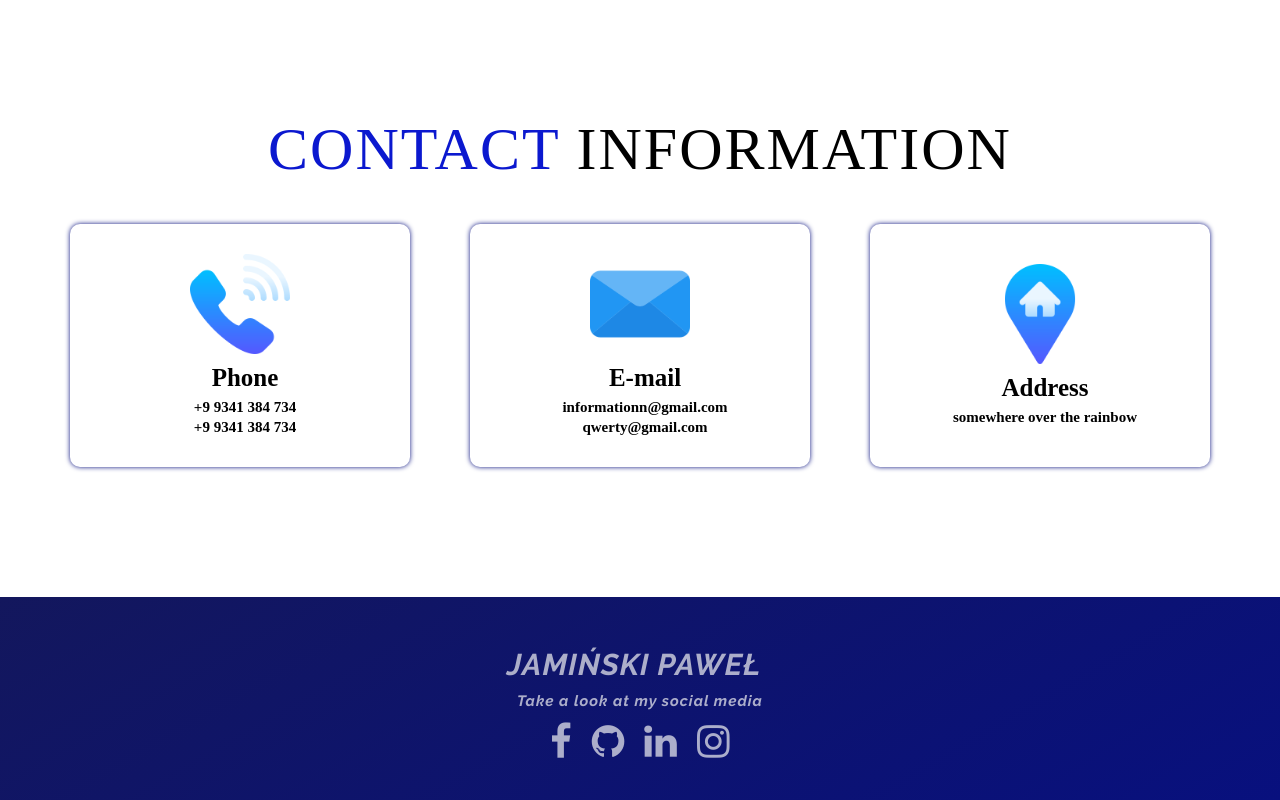
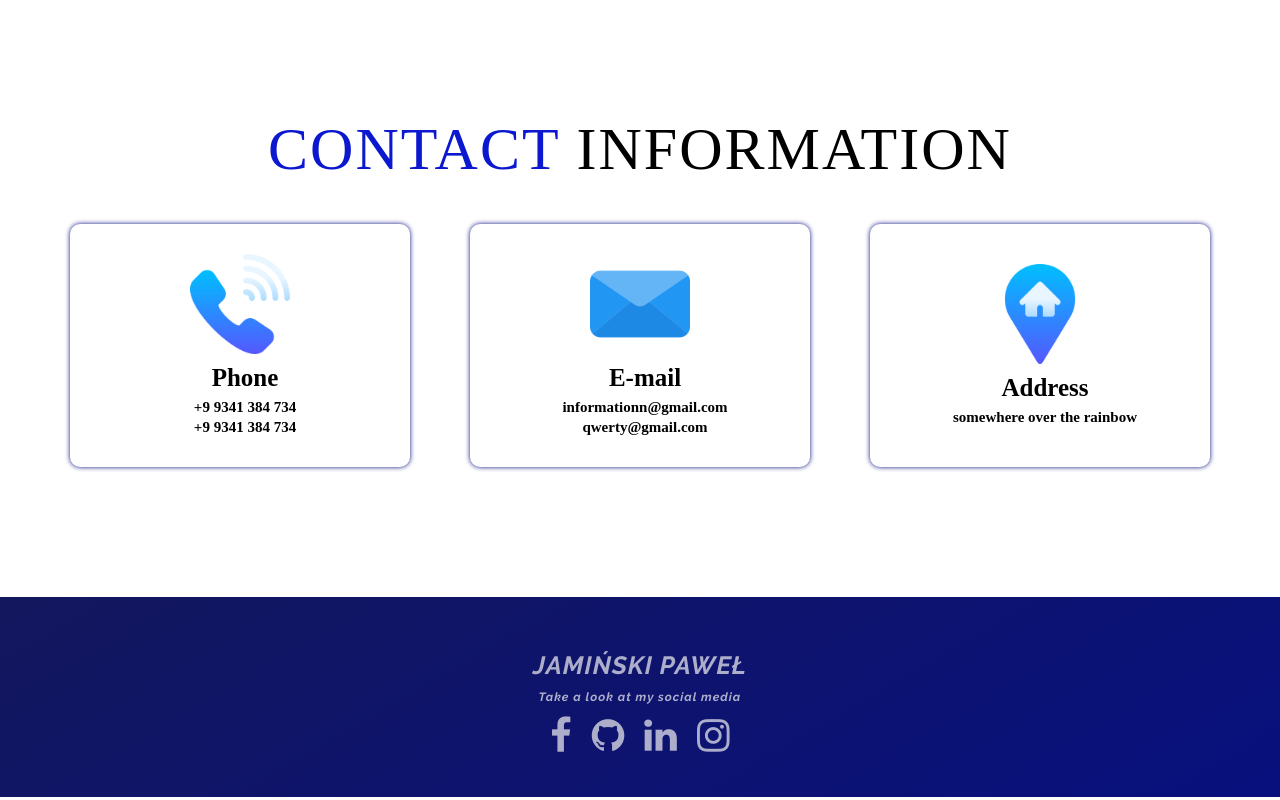
Before and after one commit to PawelJ97/First-Portfolio-template, a plain HTML site: page index.html in a window 1280 px wide. Shown: the part 4526-5326 px from the top of the page. Drawn offline with Linux system fonts and the light colour scheme; a web font is replaced by a local one.

Commit message:
footer-changes

```diff
--- a/JS/app.js
+++ b/JS/app.js
@@ -8,7 +8,6 @@ hamburger.addEventListener('click', () => {
     hamburger.classList.toggle('active');
     mobile_menu.classList.toggle('active');
 })
-
 //background when scrolling
 document.addEventListener('scroll',() =>{
     var scroll_position = window.scrollY;
@@ -18,7 +17,7 @@ document.addEventListener('scroll',() =>{
         header.style.backgroundColor = 'transparent';
     }
 })
-//close  menu
+//close menu
 close_menu.forEach((item) =>{
     item.addEventListener('click', ()=>{
         hamburger.classList.toggle('active');
--- a/style.css
+++ b/style.css
@@ -45,13 +45,15 @@ p{
     color: rgb(11, 24, 207);
 }
 .designation h1{
+    display: flex;
+    justify-content: center;
     font-family: 'Raleway', sans-serif;
     letter-spacing: .1rem;
-    font-size: 3rem ;
+    font-size: 2.5rem ;
     text-transform: uppercase;
     color: rgba(245, 245, 245, 0.687);
 }
-/*Header Section*/
+/*HEADER SECTION*/
 #header{
     position:fixed;
     z-index: 1000;
@@ -181,13 +183,9 @@ p{
 #header .hamburger.active .bar::after{
     top:0;
 }
+/*END HEADER SECTION*/
 
-
-/*End Header Section*/
-
-
-/*Hero Section*/
-/*Bg photo and center*/
+/*HERO SECTION*/
 #hero{
     background-image: url(./img/bg.jpg);
     background-size: cover;
@@ -214,7 +212,6 @@ p{
     padding: 0 50px;
     justify-content: flex-start;
 }
-
 /*The main inscription of the greeting*/
 #hero h1{
     font-family: 'Raleway', sans-serif;
@@ -278,11 +275,9 @@ p{
     background-color: rgba(8, 16, 126, 0.828);
     box-shadow: 0 0 15px;
 }
+/*END HERO SECTION*/
 
-/*End Hero Section*/
-
-
-/*Service Section*/
+/*SERVICE SECTION*/
 #services .services{
     flex-direction: column;
     text-align: center;
@@ -352,8 +347,9 @@ p{
 #services .service-item p{
     color: white;
 }
-/*End Service Section*/
-/*Sample Porject*/
+/*END SERVICE SECTION*/
+
+/*SAMPLE SECTION*/
     /*Make sure that title is on center*/
 #projects .projects{
     flex-direction: column;
@@ -426,10 +422,9 @@ p{
 #projects .project-item:hover .project-img img{
     transform: scale(1.3);
 }
+/*END SAMPLE SECTION*/
 
-/*End Sample Porject*/
-
-/*About me section*/
+/*ABOUT SECTION*/
 #about .about{
     flex-direction: column-reverse;
     text-align: center;
@@ -459,10 +454,9 @@ p{
     margin-bottom: 20px;
     padding: 10px;
 }
+/*END ABOUT SECTION*/
 
-
-/*End About me section*/
-/* contact section*/
+/*CONTACT SECTION*/
  #contact .contact{
     flex-direction: column;
     max-width: 1200px;
@@ -505,9 +499,9 @@ p{
     font-weight: 500px;
     color: black;
 }
-/*End contact section*/
+/*END CONTACT SECTION*/
 
-/*Footer section*/
+/*FOOTER SECTION*/
 #footer{
     background-image: linear-gradient(150deg, rgba(19,23,93,1) 0%, rgb(8, 16, 126) 100%);
 }
@@ -518,9 +512,11 @@ p{
     padding-bottom: 10px;
 }
 #footer h2{
+    display: flex;
+    justify-content: center;
     font-family: 'Raleway', sans-serif;
     letter-spacing: .1rem;
-    font-size: 1.5rem ;
+    font-size: 1.2rem ;
     margin: 10px 10px;
     color: rgba(245, 245, 245, 0.687);
     }
@@ -533,7 +529,6 @@ p{
     width: 200px;
     margin: 0px 5px;
     display: flex;
-
 }
 #footer .social-item li{
     list-style: none;
@@ -550,8 +545,7 @@ p{
 #footer .social-item li a .fa{
     transition: .3s;
 }
-
-/*End Footer section*/
+/*END FOOTER SECTION*/
 
 /*Animation (blue animation my name*/
 /*transition*/
@@ -585,7 +579,7 @@ p{
         transform: scale(1.5);
     }
 }
-/*Media for tablet section*/
+/*MEDIA TABLET*/
 @media only screen and (min-width:768px){
     #hero .cta{
         font-size: 2.5rem;
@@ -594,19 +588,20 @@ p{
     h1.section-title{
         font-size: 6rem;
     }
-    /*Hero*/
+    /*HERO*/
     #hero h1{
         font-size: 7rem;
     }
-    /*End Hero*/
-    /*Services*/
+    /*END HERO*/
+
+    /*SERVICES*/
     #services .service-bottom .service-item{
         flex-basis: 45%;
         margin: 1.5%;
     }
-    /*End Services*/
+    /*END SERVICES*/
 
-    /*Project*/
+    /*SAMPLE*/
     #projects .project-item{
         flex-direction: row;
     }
@@ -625,8 +620,9 @@ p{
     #projects .all-projects .project-img{
         height: 100%;
     }
-    /*End Project*/
-    /*About*/
+    /*END SAMPLE*/
+
+    /*ABOUT*/
     #about .about{
         flex-direction: row;
     }
@@ -635,7 +631,6 @@ p{
         width: 600px;
         height: 400px;
         box-shadow: none;
-
     }
     #about .row{
         text-align: left;
@@ -647,9 +642,9 @@ p{
     #about .likeness .about-img{
         box-shadow: -10px 10px 20px 0 rgb(8, 16, 126);
     }
-    /*End About*/
+    /*END ABOUT*/
 
-    /*Contact*/
+    /*CONTACT*/
     #contact .contact{
         flex-direction:column;
         padding: 100px 0;
@@ -680,9 +675,11 @@ p{
         text-align: center;
         padding-left: 10px;
     }
-    /*End Contact*/
+    /*END CONTACT*/
 }
-/*Media for Desktop */
+/*END MEDIA TABLET*/
+
+/*MEDIA DESKTOP */
 @media only screen and (min-width: 1200px){
     #header .nav-bar h1{
         font-size: 4rem;
@@ -700,7 +697,6 @@ p{
         height: auto;
         width: fit-content;
         background-color: transparent;
-
     }
     #header .nav-list ul li{
         display: inline-block;
@@ -712,4 +708,4 @@ p{
         display: none;
     }
 }
-/*END Media for Desktop ddd aa ss aa*/
+/*END MEDIA DESKTOP*/
```
Also changed, not shown: index.html (+12 -10 lines), 1 other file.
